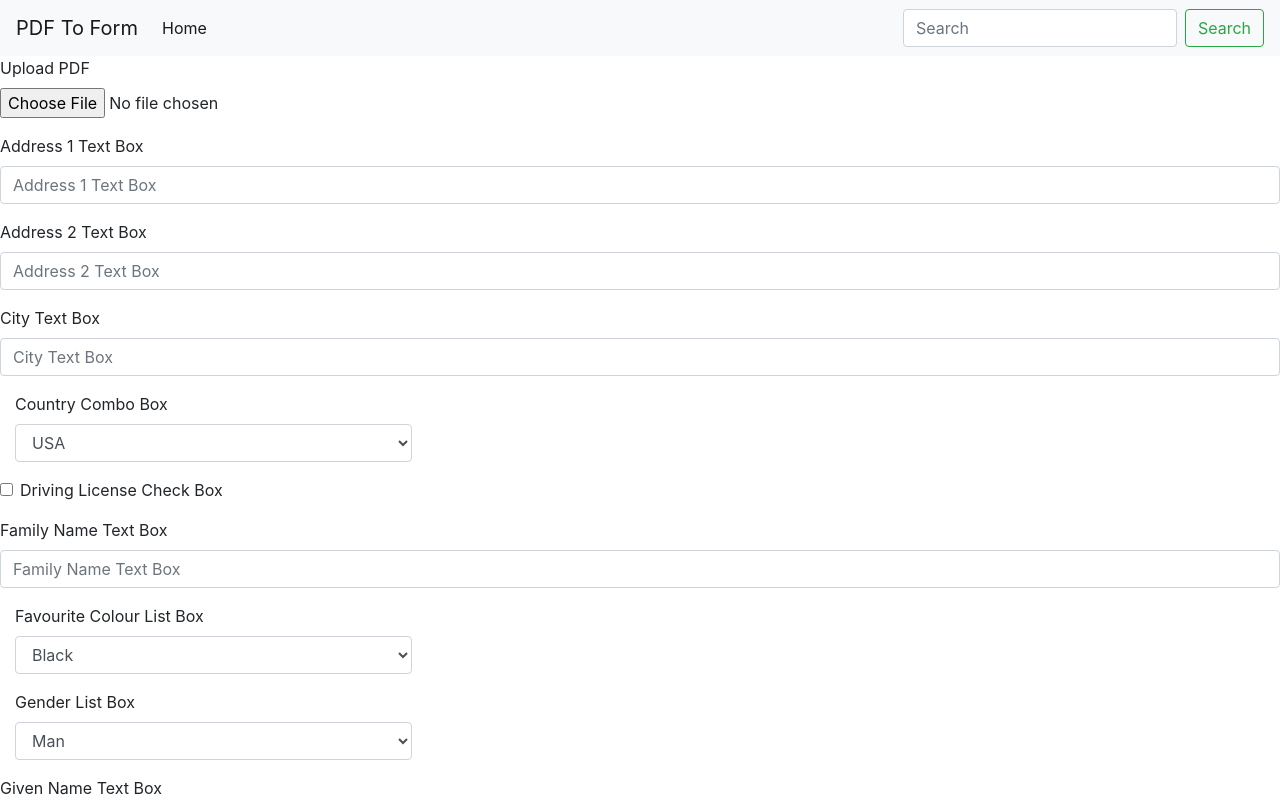
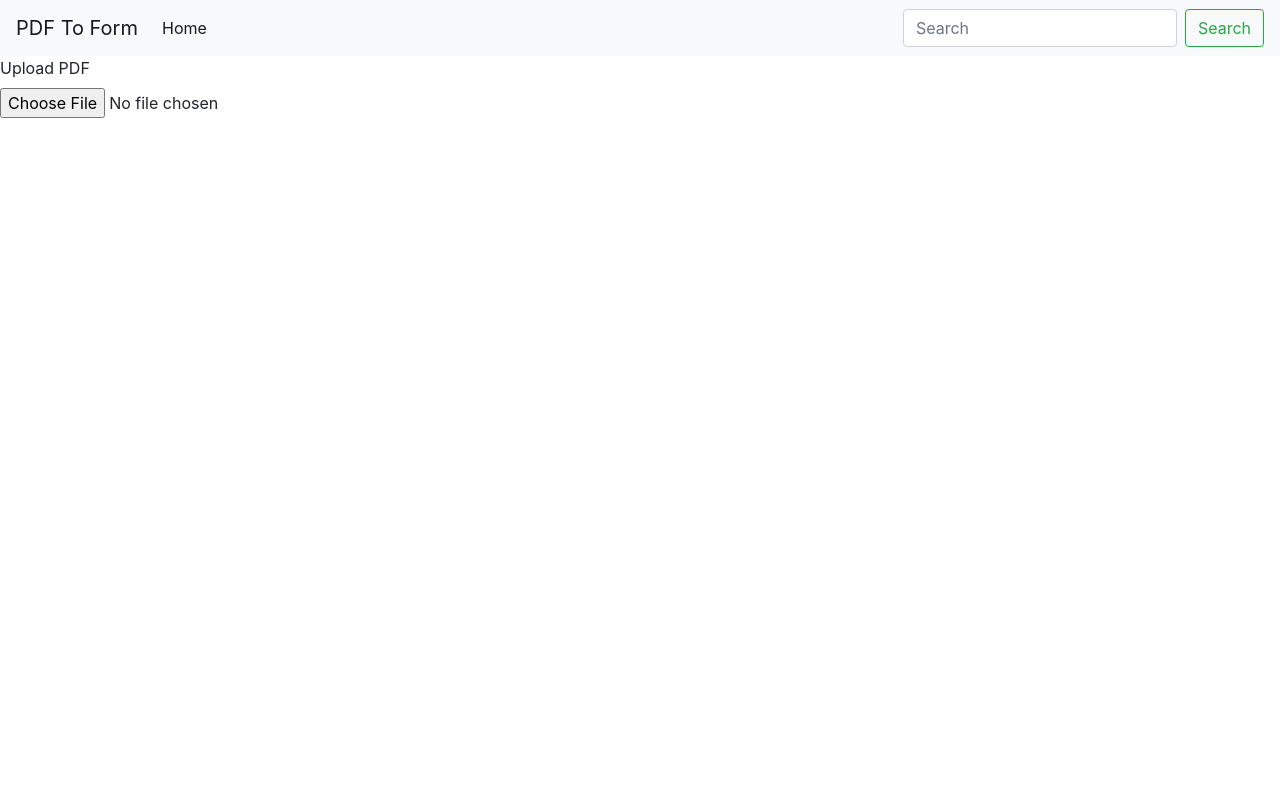
Before and after one commit to vf-ccarlson/VFPDFJsTest, an Angular app: page / in a window 1280 px wide. Shown: the top 800 px of the page. Built offline with nearby package versions, Linux system fonts and the light colour scheme.

Commit message:
ng for working

```diff
--- a/src/app/pdf-parser/pdf-parser.component.html
+++ b/src/app/pdf-parser/pdf-parser.component.html
@@ -4,7 +4,7 @@
         <input type="file" name="file" class="form-control-file" id="exampleFormControlFile1">
     </div>
 </form>
-<form>
+<form *ngIf='fileUploaded'>
     <div *ngFor="let item of dummyPDFObj | keyvalue: originalOrder">
         <div >
 
```
